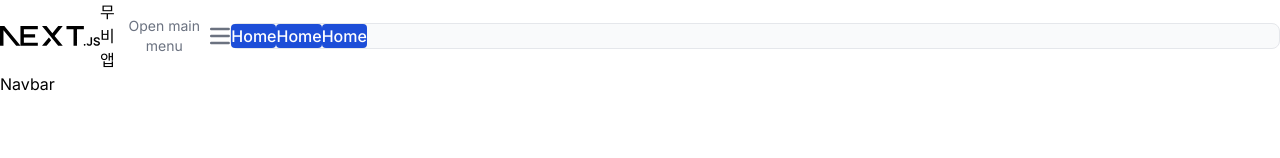
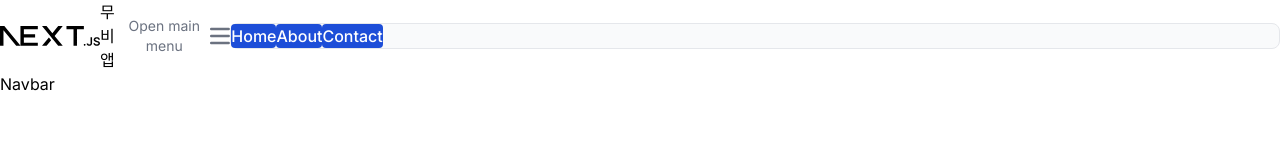
Before and after one commit to YuJeong-Jang/study_next_js, a Next.js app: page /about in a window 1280 px wide. Shown: the top 158 px of the page. Built offline with nearby package versions, Linux system fonts and the light colour scheme.

Commit message:
movie data fetching - mainpage

```diff
--- a/src/Components/MenuItem.jsx
+++ b/src/Components/MenuItem.jsx
@@ -1,17 +1,16 @@
-import Link from 'next/link'
-import React from 'react'
+import Link from "next/link";
+import React from "react";
 
-export default function MenuItem() {
+export default function MenuItem({ route, title }) {
   return (
     <li>
       <Link
-      href="/"
+        href={route}
         className="block py-2 px-3 text-white bg-blue-700 rounded md:bg-transparent md:text-blue-700 md:p-0 dark:text-white md:dark:text-blue-500"
         aria-current="page"
       >
-      Home
+        {title}
       </Link>
     </li>
-
-  )
+  );
 }
--- a/src/Components/MovieHeader.jsx
+++ b/src/Components/MovieHeader.jsx
@@ -48,9 +48,9 @@ export default function MovieHeader() {
         </button>
         <div className="hidden w-full md:block md:w-auto" id="navbar-default">
           <ul className="font-medium flex flex-col p-4 md:p-0 mt-4 border border-gray-100 rounded-lg bg-gray-50 md:flex-row md:space-x-8 rtl:space-x-reverse md:mt-0 md:border-0 md:bg-white dark:bg-gray-800 md:dark:bg-gray-900 dark:border-gray-700">
-            <MenuItem url='/' title='Home' />
-            <MenuItem url='/about' title='AboutHome' />
-            <MenuItem url='/contact' title='ContactHome' />
+            <MenuItem route='/' title='Home' />
+            <MenuItem route='/about' title='About' />
+            <MenuItem route='/contact' title='Contact' />
           </ul>
         </div>
       </div>
--- a/src/app/page.js
+++ b/src/app/page.js
@@ -1,9 +1,33 @@
+// tailwind css bootstrap => flowbite
+// movie api website => tmdb
 
-export default function Home() {
+// next14에서 작성한 모든 컴포넌트 (App 디렉토리 내의 컴포넌트)
+export default async function Home() {
+  // 1. imdb에서 데이터 페칭 수행 --> movie 데이터 json 파일 응담
+  // 2. json.results --> []이 응답 .. 20개의 영화 데이터를 포함
+
+  const options = {
+    method: "GET",
+    headers: {
+      accept: "application/json",
+      Authorization:
+        "Bearer eyJhbGciOiJIUzI1NiJ9.eyJhdWQiOiI5MDM3YTAwN2ZhMmE5MzM1NTdmNWYyMzBlMGYyZTYwZiIsIm5iZiI6MTcyNDEyMTgzNS45Mzg1OTEsInN1YiI6IjY0OTkzOGVkNmY0M2VjMDBjNWM3MmY4NSIsInNjb3BlcyI6WyJhcGlfcmVhZCJdLCJ2ZXJzaW9uIjoxfQ.lKLi0NyV3qV0XNsDaZbeHw6IWrAjDam7TWu0nq9wxnc",
+    },
+  };
+
+  const response = await fetch(
+    "https://api.themoviedb.org/3/movie/now_playing?language=ko-KR&page=1&region=kr",
+    options
+  );
+  const json = await response.json();
+  const movies = json.results; // 데이터 확보
+  console.log(movies);
+
   return (
-    // tailwind css bootstrap => flowbite
-<div>
-  <h1>Hello Next</h1>
-</div>
+    <div>
+      {movies.map((movie) => {
+        return <div key={movie.title}>{movie.title}</div>;
+      })}
+    </div>
   );
 }
```
Lines whose indentation alone changed are shown as unchanged.
